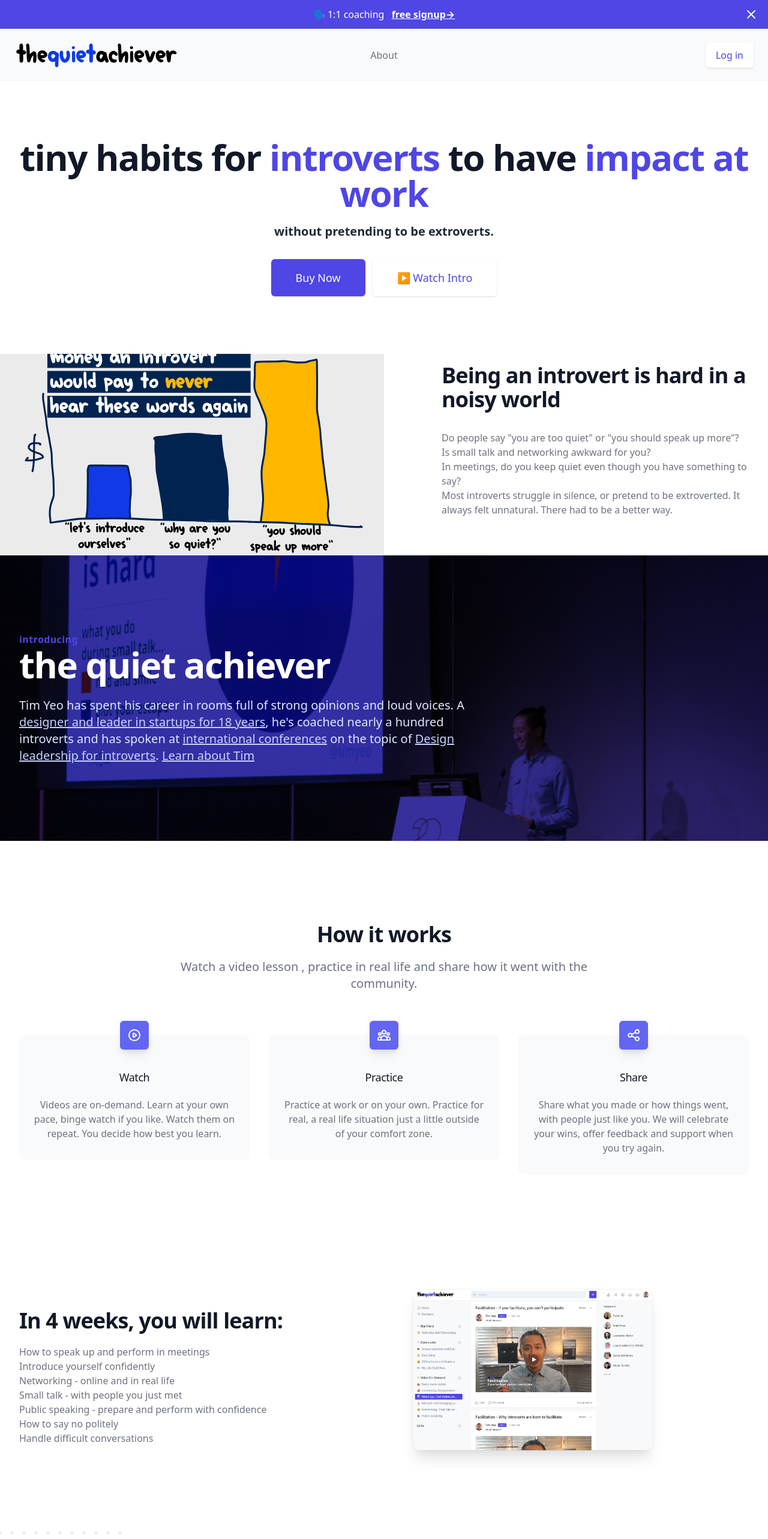
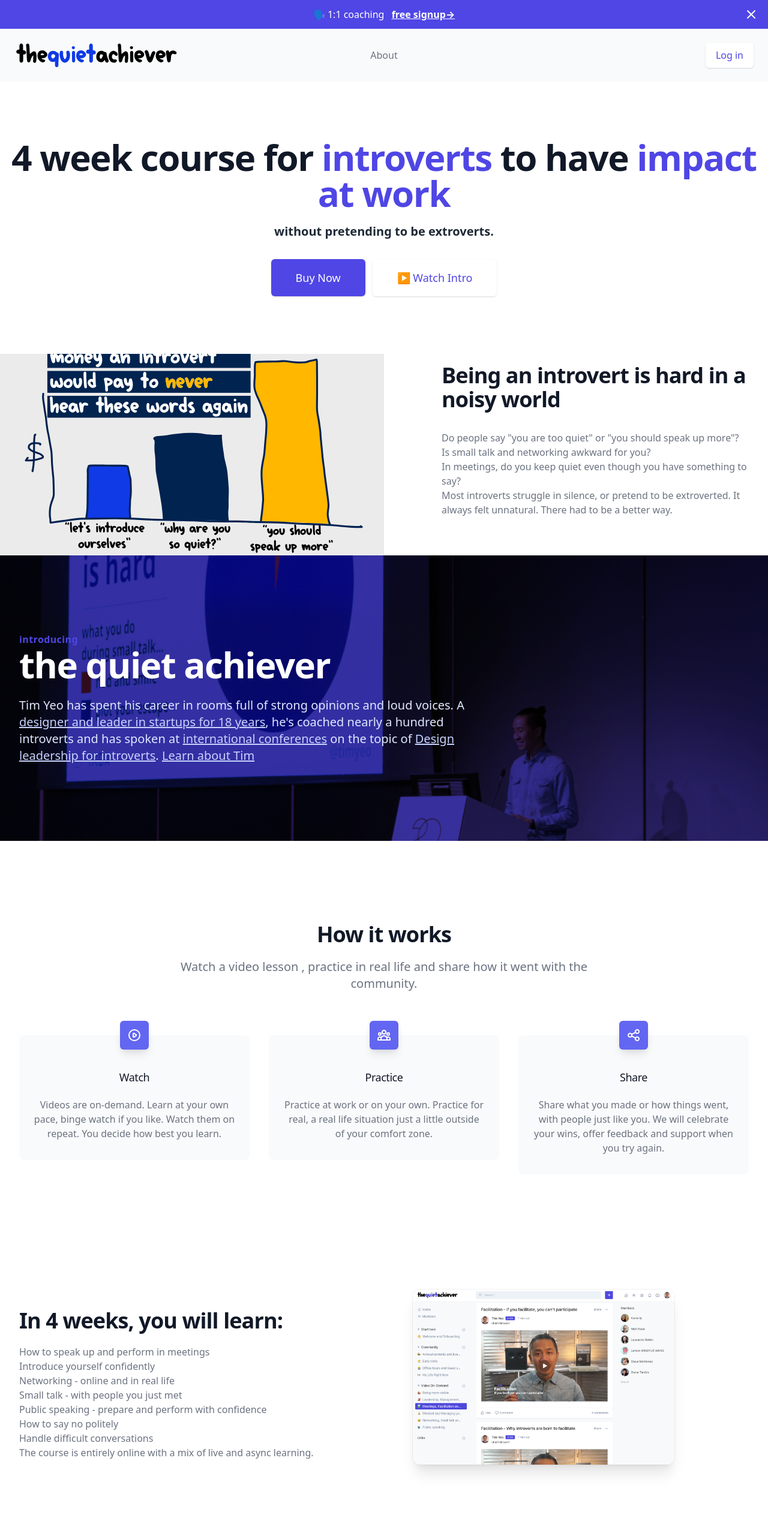
Before and after one commit to timyeothequietachievr/website, a Next.js app: page / in a window 1280 px wide. Shown: the top 2566 px of the page at 60% size. Built offline with nearby package versions, Linux system fonts and the light colour scheme.

Commit message:
content 4 week course

```diff
--- a/components/Masthead.jsx
+++ b/components/Masthead.jsx
@@ -6,7 +6,7 @@ export default function Masthead() {
     <section className="py-16 bg-white overflow-hidden lg:py-24">
       <div className="text-center">
         <h1 className="text-4xl tracking-tight font-extrabold text-gray-900 sm:text-5xl md:text-6xl">
-          <span className="block xl:inline">tiny habits for</span>{' '}
+          <span className="block xl:inline">4 week course for</span>{' '}
           {/* <span className="block xl:inline">4-week course for</span>{' '} */}
           <span className="block text-indigo-600 xl:inline">introverts</span>{' '}
           <span className="block xl:inline">to have</span>{' '}
--- a/components/WhatYouWillLearn.jsx
+++ b/components/WhatYouWillLearn.jsx
@@ -28,6 +28,9 @@ export default function WhatYouWillLearn() {
                     <li>How to say no politely</li>
                     <li>Handle difficult conversations</li>
                   </ul>
+                  <p>
+                  The course is entirely online with a mix of live and async learning.
+                    </p>
                   {/* <p>
                     Techniques are organised around{' '}
                     <strong>The Introvert Skill Tree</strong>. Go deep into
```
